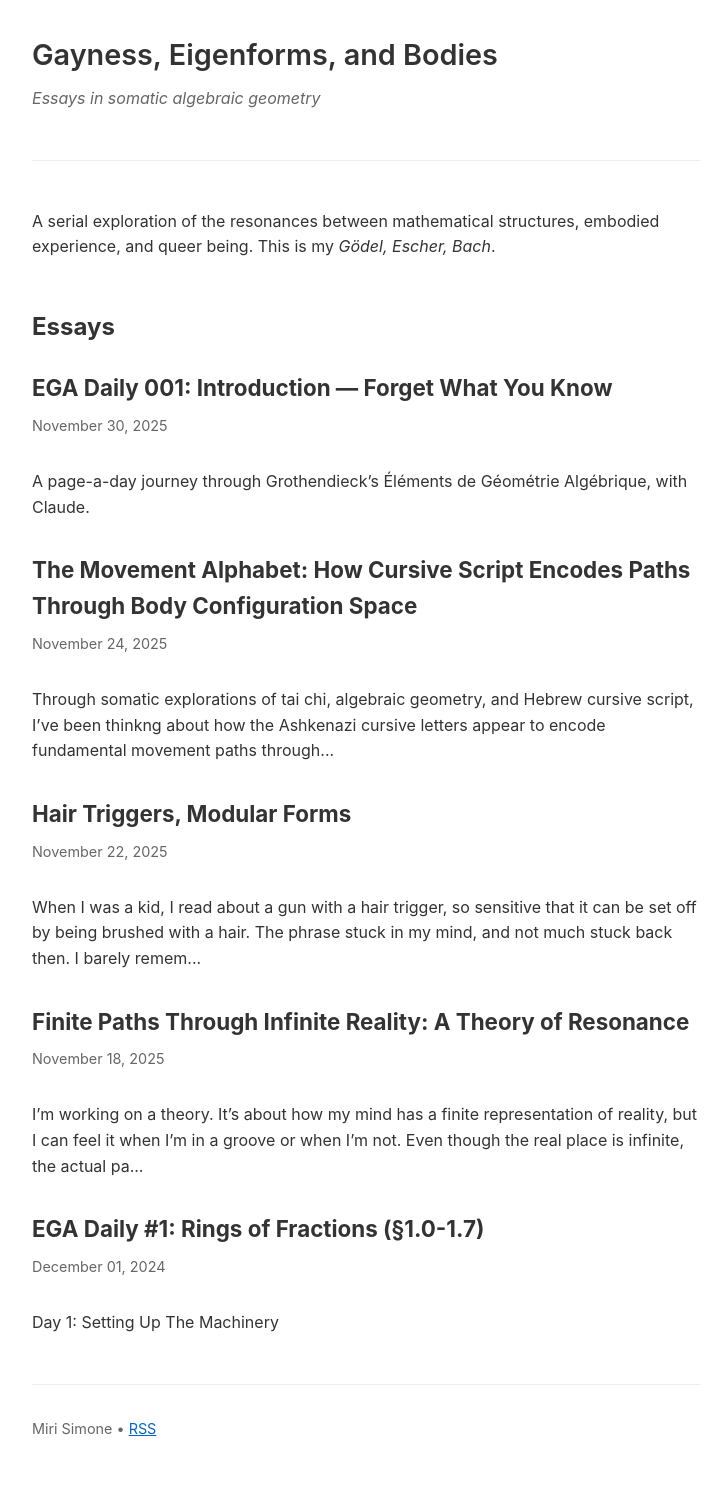
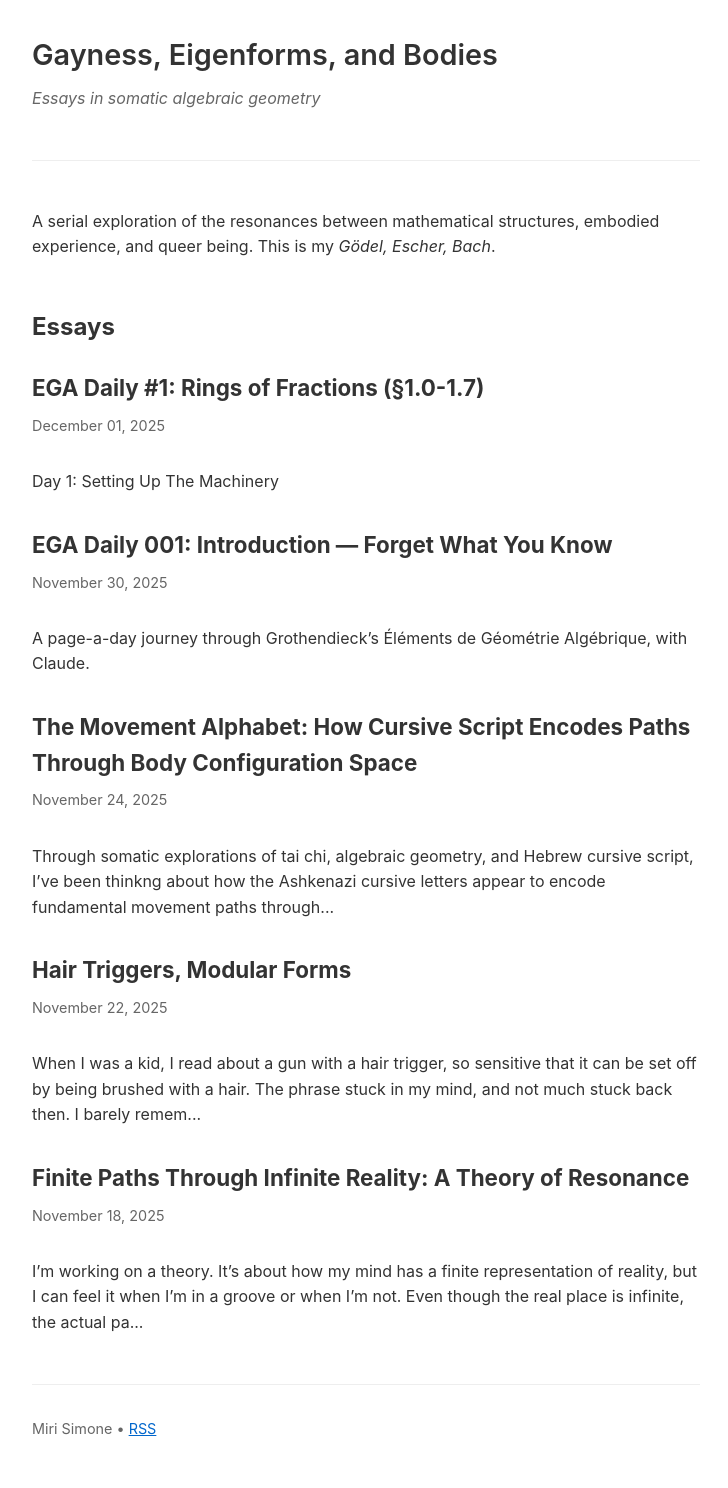
Before and after one commit to miriamsimone/miriamsimone.github.io, a Jekyll site: the page built from index.md, in a window 1280 px wide. Shown: the whole page, without its empty margins (274-1002 px from the left). Built offline with Jekyll 4.4.1, drawn with Linux system fonts in a browser that asks for light colours.

Commit message:
Fix date and reference in EGA Daily #1 post
- Corrected date from 2024-12-01 to 2025-12-01
- Fixed post_url reference to point to correct intro post

🤖 Generated with [Claude Code](https://claude.com/claude-code)

Co-Authored-By: Claude <noreply@anthropic.com>

```diff
--- a/_posts/2025-12-01-ega-daily-001.md
+++ b/_posts/2025-12-01-ega-daily-001.md
@@ -1,7 +1,7 @@
 ---
 layout: post
 title: "EGA Daily #1: Rings of Fractions (§1.0-1.7)"
-date: 2024-12-01
+date: 2025-12-01
 categories: [algebraic-geometry, ega]
 ---
 
@@ -120,4 +120,4 @@ Tomorrow: §2 on irreducible spaces and Noetherian spaces.
 
 ---
 
-*This is part of my [EGA Daily]({% post_url 2024-11-30-ega-daily-intro %}) project where I'm working through Grothendieck's Éléments de Géométrie Algébrique page by page.*
+*This is part of my [EGA Daily]({% post_url 2025-11-30-ega-daily-000 %}) project where I'm working through Grothendieck's Éléments de Géométrie Algébrique page by page.*
```
